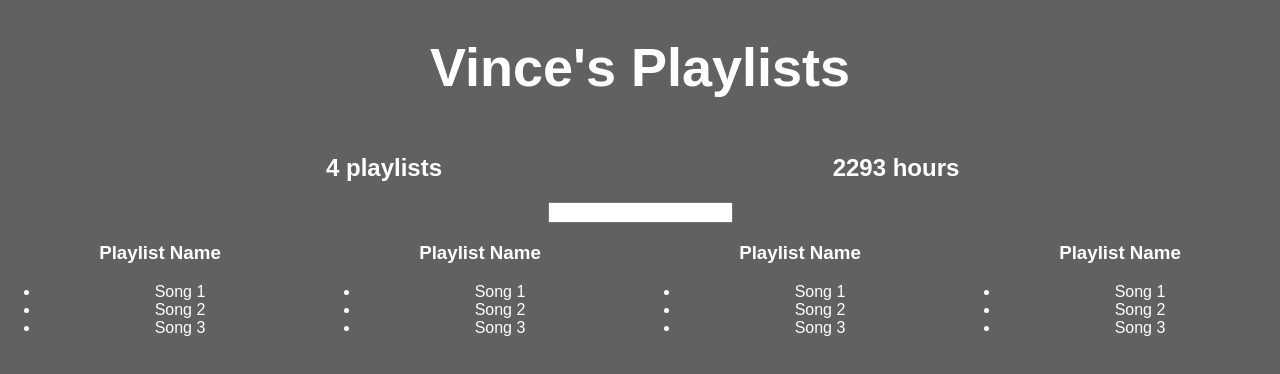
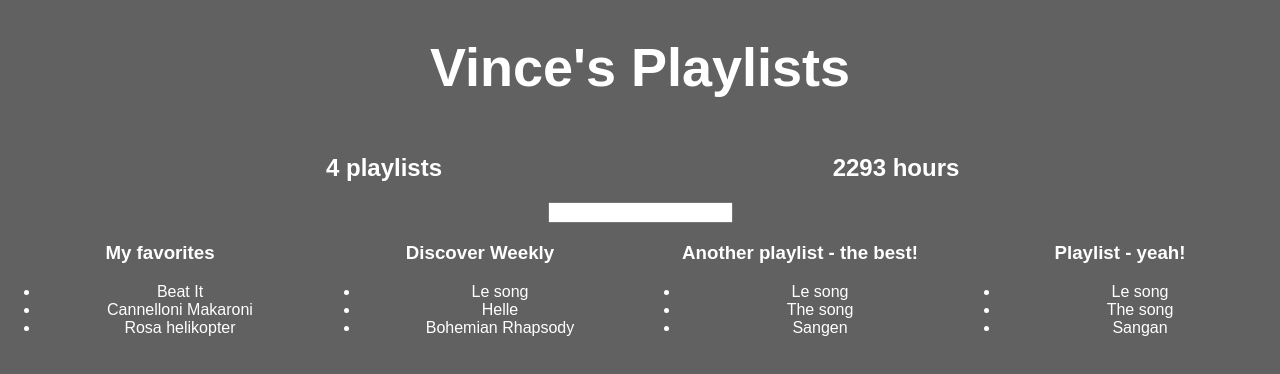
Before and after one commit to dbzvin/better-playlists, a React (Create React App) app: page / in a window 1280 px wide. Shown: the top 374 px of the page. Built offline with nearby package versions, Linux system fonts and the light colour scheme.

Commit message:
added playlist

```diff
--- a/src/App.js
+++ b/src/App.js
@@ -19,8 +19,8 @@
 				name: 'Discover Weekly',
 				songs: [
 					{name: 'Le song', duration: 1712},
-					{name: 'The song', duration: 12051},
-					{name: 'Sangan', duration: 16170}
+					{name: 'Helle', duration: 12051},
+					{name: 'Bohemian Rhapsody', duration: 16170}
 				]
 			},
 			{
@@ -80,14 +80,15 @@
 
 class Playlist extends Component {
 	render() {
+		let playlist = this.props.playlist
 		return (
 			<div style={{ ...defaultStyle, display: 'inline-block', width: '25%' }}>
 				{/* <img /> */}
-				<h3>Playlist Name</h3>
+				<h3>{playlist.name}</h3>
 				<ul>
-					<li>Song 1</li>
-					<li>Song 2</li>
-					<li>Song 3</li>
+					{playlist.songs.map(song =>
+						<li>{song.name}</li>
+					)}
 				</ul>
 			</div>
 		);
@@ -108,8 +109,7 @@
 		let headerStyle = { ...defaultStyle, 'font-size': '54px' }
 		return (
 			<div className="App">
-				{
-					this.state.serverData.user ?
+				{this.state.serverData.user ?
 					<div>
 						<h1 style={headerStyle}>
 							{this.state.serverData.user.name}'s Playlists
@@ -117,10 +117,9 @@
 						<PlaylistCounter playlists={this.state.serverData.user.playlists} />
 						<HoursCounter playlists={this.state.serverData.user.playlists} />
 				<Filter />
-				<Playlist />
-				<Playlist />
-				<Playlist />
-				<Playlist />
+						{this.state.serverData.user.playlists.map(
+							playlist => <Playlist playlist={playlist} />
+						)}
 					</div> :
 					<h1 style={{defaultStyle}}>Loading ...</h1>
 				}
```
